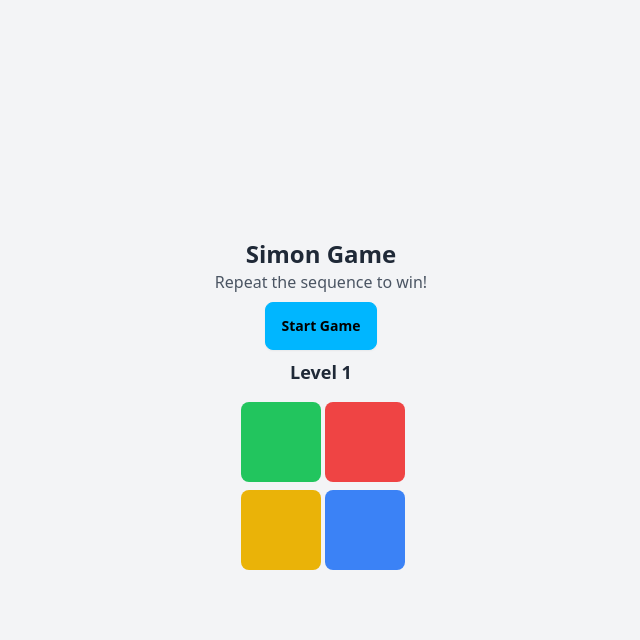
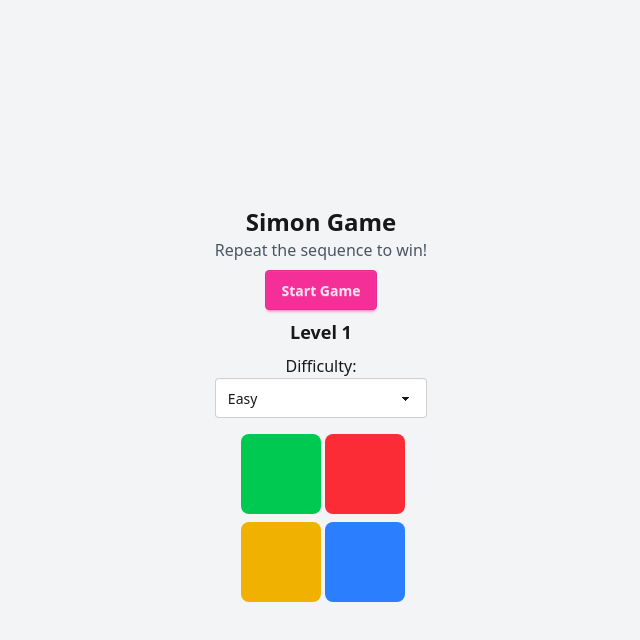
Before and after one commit to md-zeon/simon-game, a plain HTML site: page index.html in a window 1280 px wide. Both pictures are taken after a click on the button "Start Game". Shown: the whole page, without its empty margins (319-959 px from the left). Drawn offline with nearby package versions, Linux system fonts and the light colour scheme.

Commit message:
Added Sound Effect And Difficulty

```diff
--- a/index.html
+++ b/index.html
@@ -5,16 +5,23 @@
     <meta charset="UTF-8">
     <meta name="viewport" content="width=device-width, initial-scale=1.0">
     <title>Simon Game</title>
-    <script src="https://cdn.tailwindcss.com"></script>
-    <link href="https://cdn.jsdelivr.net/npm/daisyui@latest/dist/full.css" rel="stylesheet">
+    <link href="https://cdn.jsdelivr.net/npm/daisyui@5" rel="stylesheet" type="text/css" />
+    <script src="https://cdn.jsdelivr.net/npm/@tailwindcss/browser@4"></script>
 </head>
 
 <body class="bg-gray-100 flex flex-col items-center justify-center min-h-screen">
     <div class="text-center mb-4">
         <h1 class="text-2xl font-bold">Simon Game</h1>
         <p class="text-gray-600">Repeat the sequence to win!</p>
-        <button onclick="startGame()" class="btn btn-info mt-2">Start Game</button>
+        <button onclick="startGame()" class="btn btn-secondary mt-2">Start Game</button>
         <p class="mt-2 text-lg font-semibold" id="status">Press Start</p>
+        <label class="block mt-2">Difficulty:
+            <select id="difficulty" class="select select-bordered">
+                <option value="800">Easy</option>
+                <option value="600">Medium</option>
+                <option value="400">Hard</option>
+            </select>
+        </label>
     </div>
 
     <div class="grid grid-cols-2 gap-2 w-40 h-40">
@@ -24,20 +31,30 @@
         <div id="blue" class="w-20 h-20 bg-blue-500 rounded-lg cursor-pointer" onclick="playerMove('blue')"></div>
     </div>
 
+    <audio id="greenSound" src="button-click-289742.mp3"></audio>
+    <audio id="redSound" src="button-click-289742.mp3"></audio>
+    <audio id="yellowSound" src="button-click-289742.mp3"></audio>
+    <audio id="blueSound" src="button-click-289742.mp3"></audio>
+    <audio id="gameOverSound" src="button-click-289742.mp3"></audio>
+
     <script>
         let sequence = [];
         let playerSequence = [];
         let colors = ["green", "red", "yellow", "blue"];
         let level = 0;
+        let difficulty = 800;
+        let isPlayerTurn = false;
 
         function startGame() {
             sequence = [];
             playerSequence = [];
             level = 0;
+            difficulty = document.getElementById("difficulty").value;
             nextRound();
         }
 
         function nextRound() {
+            isPlayerTurn = false;
             playerSequence = [];
             level++;
             document.getElementById("status").innerText = `Level ${level}`;
@@ -53,22 +70,29 @@
                     i++;
                 } else {
                     clearInterval(interval);
+                    isPlayerTurn = true;
                 }
-            }, 800);
+            }, difficulty);
         }
 
         function flashButton(color) {
             const button = document.getElementById(color);
+            const sound = document.getElementById(color + "Sound");
             button.classList.add("opacity-50");
+            sound.play();
             setTimeout(() => button.classList.remove("opacity-50"), 400);
         }
 
         function playerMove(color) {
+            if (!isPlayerTurn) return;
+
             playerSequence.push(color);
             flashButton(color);
 
             if (playerSequence[playerSequence.length - 1] !== sequence[playerSequence.length - 1]) {
                 document.getElementById("status").innerText = "Game Over! Press Start";
+                document.getElementById("gameOverSound").play();
+                isPlayerTurn = false;
                 return;
             }
 
```
Also changed, not shown: 1 other file.
